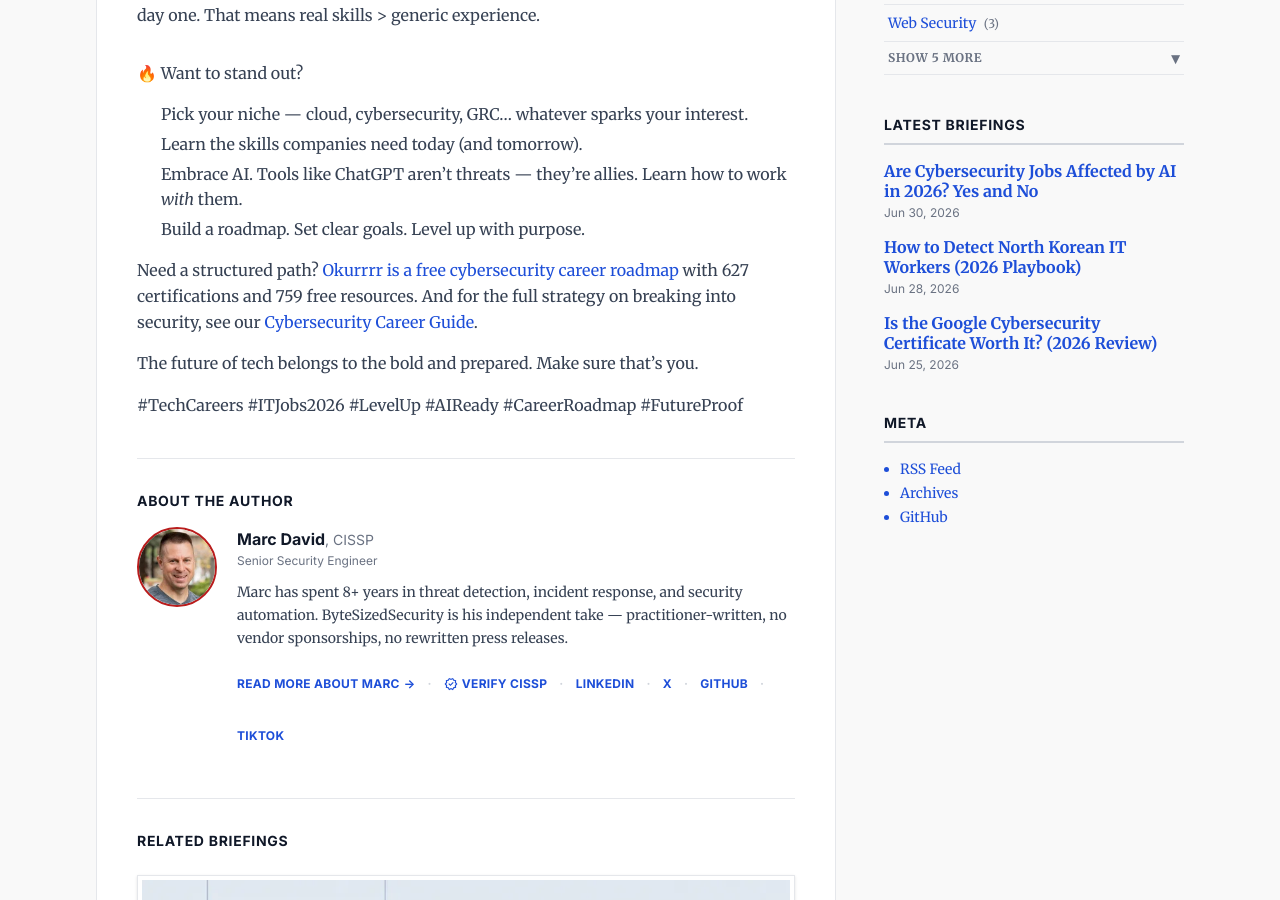
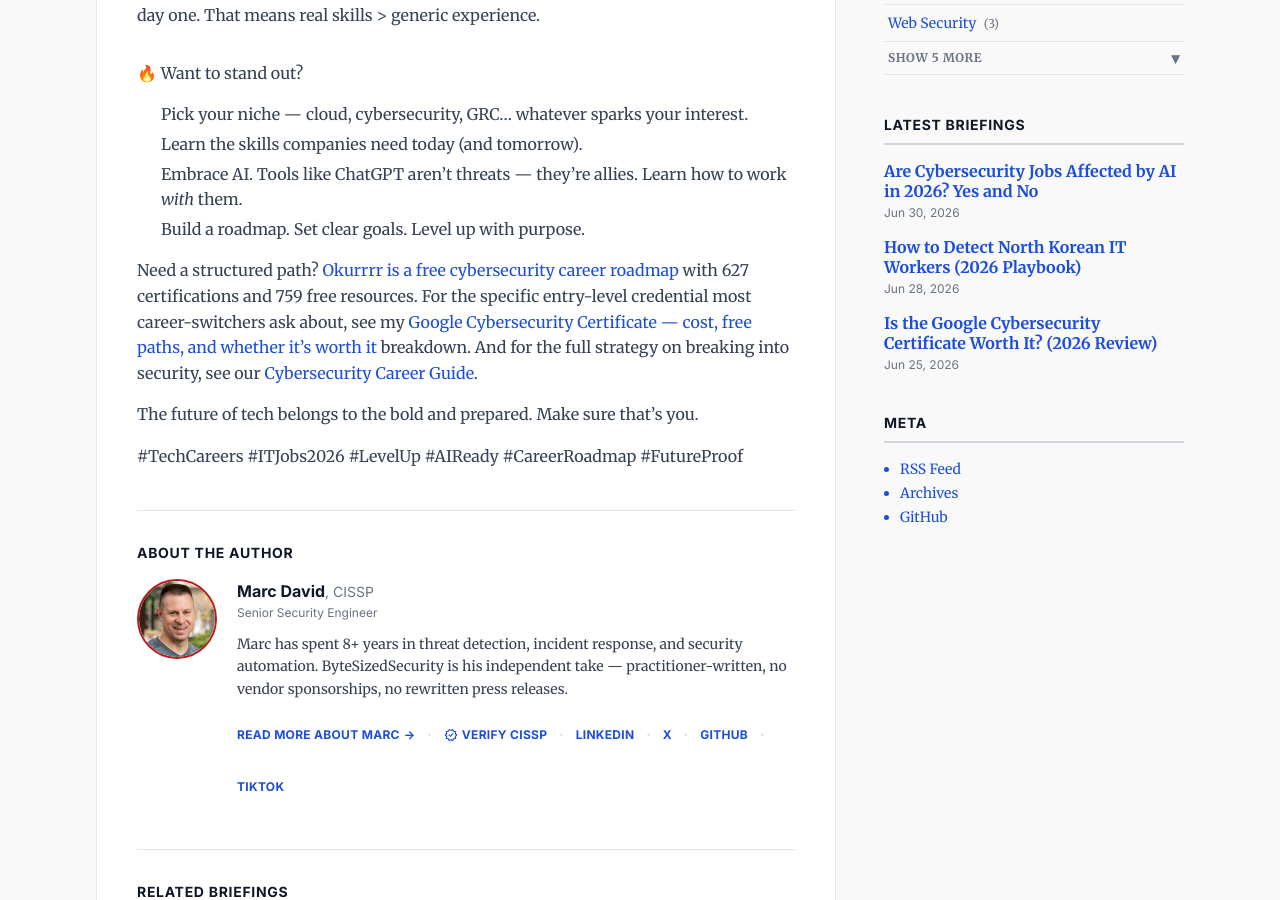
Before and after one commit to mda1125/bytesizedsecurity, a Jekyll site: the page built from _posts/2026-01-07-future-proof-it-career-skills-2026.md, in a window 1280 px wide and 900 px high, scrolled down 946 px. Built offline with Jekyll 4.4.1, drawn with Linux system fonts in a browser that asks for light colours; comment, search, counter and statistics services are not loaded.

Commit message:
SEO: inbound link to Google Cybersecurity Certificate review from career-roadmap paragraph

```diff
--- a/_posts/2026-01-07-future-proof-it-career-skills-2026.md
+++ b/_posts/2026-01-07-future-proof-it-career-skills-2026.md
@@ -25,7 +25,7 @@ Companies don’t just want resumes. They want people who are *ready to work*
 3. Embrace AI. Tools like ChatGPT aren’t threats — they’re allies. Learn how to work *with* them.
 4. Build a roadmap. Set clear goals. Level up with purpose.
 
-Need a structured path? [Okurrrr is a free cybersecurity career roadmap](/2026/03/18/okurrrr-ultimate-free-cybersecurity-career-roadmap/) with 627 certifications and 759 free resources. And for the full strategy on breaking into security, see our [Cybersecurity Career Guide](/cybersecurity-career-guide/).
+Need a structured path? [Okurrrr is a free cybersecurity career roadmap](/2026/03/18/okurrrr-ultimate-free-cybersecurity-career-roadmap/) with 627 certifications and 759 free resources. For the specific entry-level credential most career-switchers ask about, see my [Google Cybersecurity Certificate — cost, free paths, and whether it's worth it](/2026/06/25/google-cybersecurity-certification-review/) breakdown. And for the full strategy on breaking into security, see our [Cybersecurity Career Guide](/cybersecurity-career-guide/).
 
 The future of tech belongs to the bold and prepared. Make sure that’s you.
 
```
